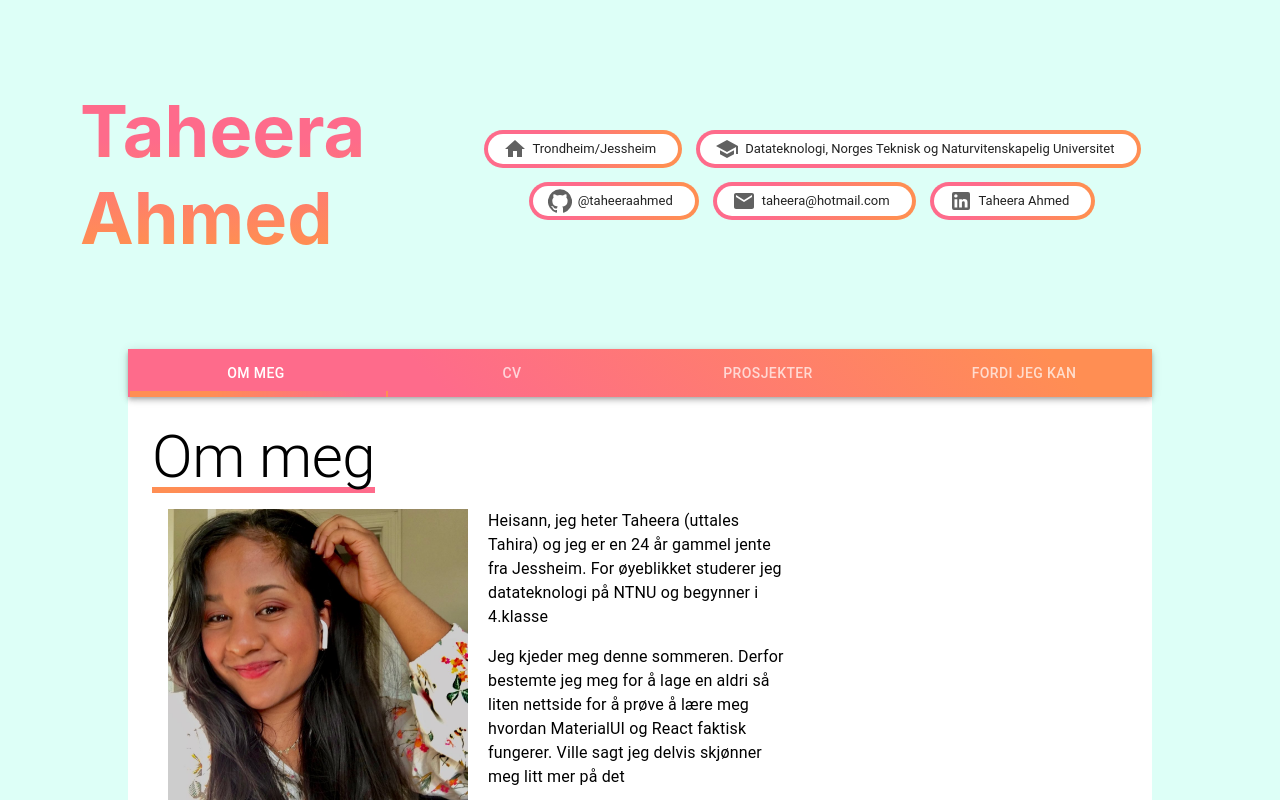
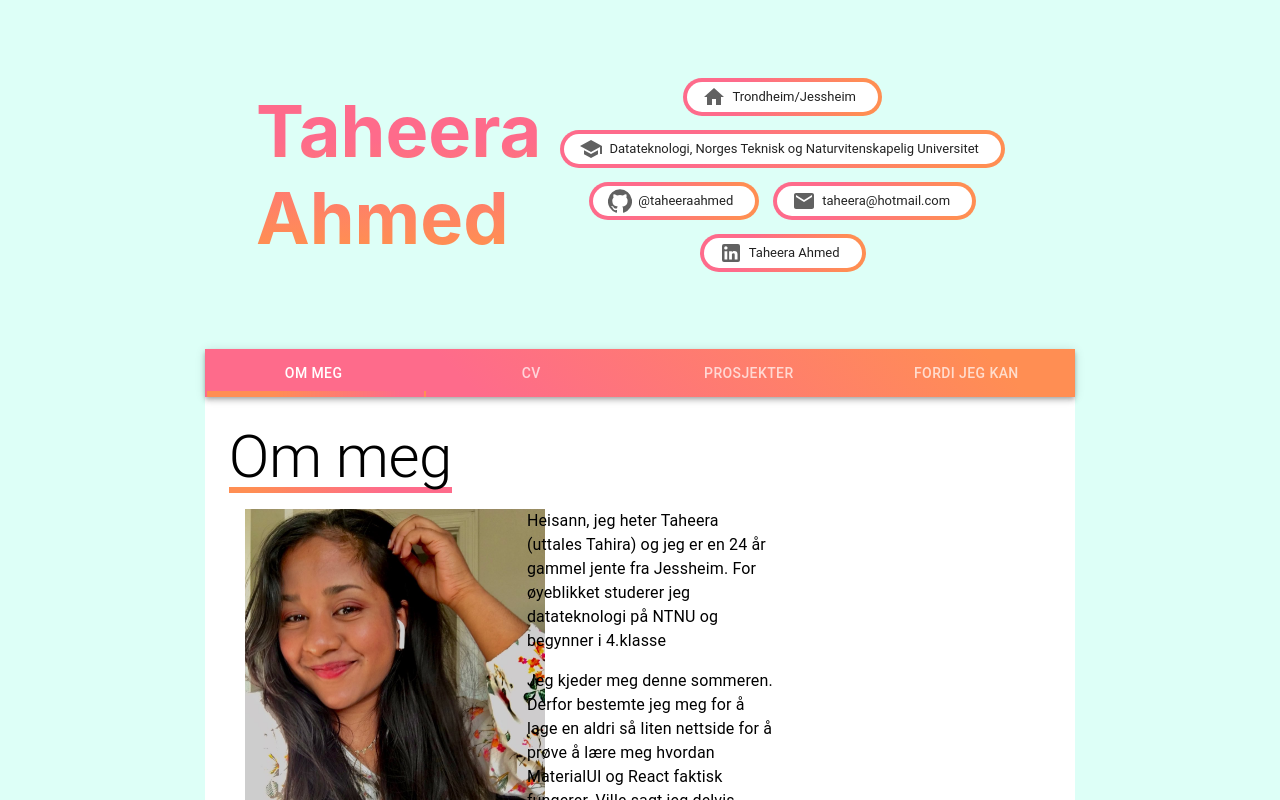
Before and after one commit to taheeraahmed/Making-a-react-app, a React (Create React App) app: page / in a window 1280 px wide. Shown: the top 800 px of the page. Built offline with nearby package versions, Linux system fonts and the light colour scheme.

Commit message:
Endret padding og bredde på .App

```diff
--- a/src/App.css
+++ b/src/App.css
@@ -1,12 +1,13 @@
 .App {
-  width:100%;
+  width:85%;
+  margin: auto;
 }
 .header {
   background-color: #DDFFF7;
   display: flex;
   align-items: center;
   font-size: calc(10px + 2vmin);
-  padding: 5vh 10vh 5vh 10vh;
+  padding: 5vh 20vh 5vh 20vh;
   margin: auto;
 }
 .main {
```
